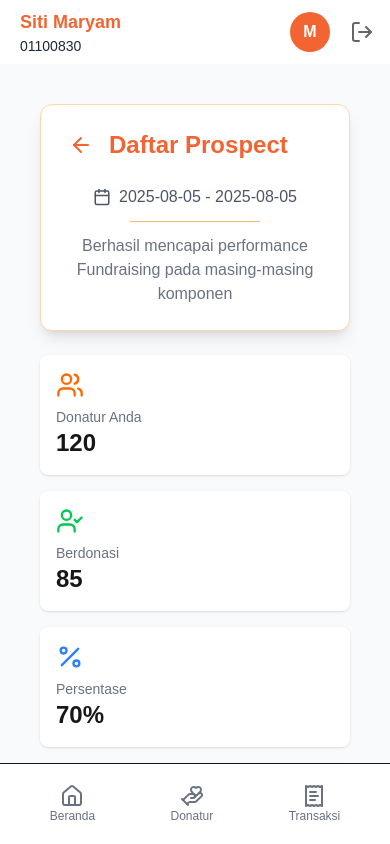
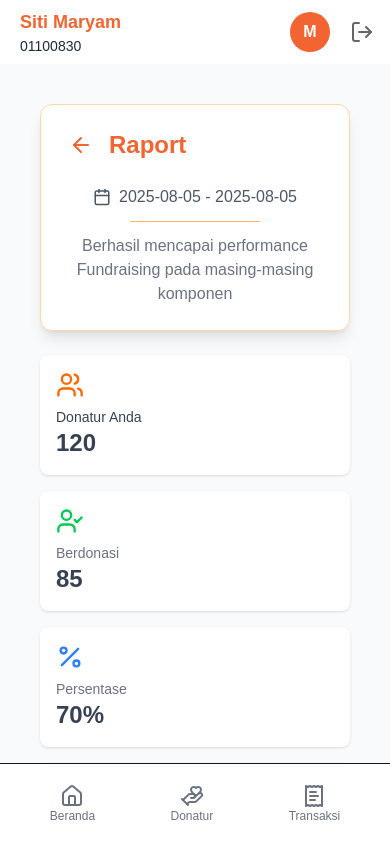
Before and after one commit to MuhammadRevy49/zams, a Next.js app: page /raport in a window 390 px wide. Built offline with nearby package versions, Linux system fonts and the light colour scheme.

Commit message:
Bismillah: update warna teks in mobile

```diff
--- a/app/anakjuara/page.jsx
+++ b/app/anakjuara/page.jsx
@@ -20,7 +20,7 @@ export default function ListAnakJuara() {
                     <ArrowLeft className="mr-3" />
                 </a>
                 <h1 className="text-2xl font-bold text-[#F26532] mb-4">
-                    Daftar Prospect
+                    Daftar Anak Juara
                 </h1>
             </div>
 
@@ -40,7 +40,7 @@ export default function ListAnakJuara() {
                     <input
                         type="text"
                         placeholder="Search..."
-                        className="flex-1 p-2 outline-none"
+                        className="flex-1 p-2 outline-none text-gray-800"
                         value={search}
                         onChange={(e) => setSearch(e.target.value)}
                     />
--- a/app/beasiswa/page.jsx
+++ b/app/beasiswa/page.jsx
@@ -42,7 +42,7 @@ export default function ListBeasiswa() {
                     <ArrowLeft className="mr-3" />
                 </a>
                 <h1 className="text-2xl font-bold text-[#F26532] mb-4">
-                    Daftar Prospect
+                    Daftar Laporan Beasiswa
                 </h1>
             </div>
 
@@ -59,7 +59,7 @@ export default function ListBeasiswa() {
                     <input
                         type="text"
                         placeholder="Search..."
-                        className="flex-1 p-2 outline-none"
+                        className="flex-1 p-2 outline-none text-gray-800"
                         value={search}
                         onChange={(e) => setSearch(e.target.value)}
                     />
--- a/app/campaign/page.jsx
+++ b/app/campaign/page.jsx
@@ -34,7 +34,7 @@ export default function CampaignPage() {
                     <ArrowLeft className="mr-3" />
                 </a>
                 <h1 className="text-2xl font-bold text-[#F26532] mb-4">
-                    Daftar Prospect
+                    Campaign
                 </h1>
             </div>
 
@@ -45,7 +45,7 @@ export default function CampaignPage() {
                     <input
                         type="text"
                         placeholder="Search..."
-                        className="flex-1 p-2 outline-none"
+                        className="flex-1 p-2 outline-none text-gray-800"
                         value={search}
                         onChange={(e) => setSearch(e.target.value)}
                     />
--- a/app/raport/page.jsx
+++ b/app/raport/page.jsx
@@ -20,7 +20,7 @@ export default function RaportSDM() {
                     <ArrowLeft className="mr-3" />
                 </a>
                 <h1 className="text-2xl font-bold text-[#F26532] mb-4">
-                    Daftar Prospect
+                    Raport
                 </h1>
             </div>
         <div className="flex items-center justify-center mt-2 text-gray-600 gap-2">
@@ -37,32 +37,32 @@ export default function RaportSDM() {
       <div className="grid grid-cols-1 sm:grid-cols-2 lg:grid-cols-5 gap-4">
         <div className="bg-white p-4 rounded-lg shadow hover:shadow-lg transition">
           <Users className="text-orange-500 mb-2" size={28} />
-          <p className="text-sm text-gray-500">Donatur Anda</p>
-          <p className="text-2xl font-bold">{data.donaturAnda}</p>
+          <p className="text-sm text-gray-700">Donatur Anda</p>
+          <p className="text-2xl font-bold text-gray-700">{data.donaturAnda}</p>
         </div>
 
         <div className="bg-white p-4 rounded-lg shadow hover:shadow-lg transition">
           <UserCheck className="text-green-500 mb-2" size={28} />
           <p className="text-sm text-gray-500">Berdonasi</p>
-          <p className="text-2xl font-bold">{data.berdonasi}</p>
+          <p className="text-2xl font-bold text-gray-700">{data.berdonasi}</p>
         </div>
 
         <div className="bg-white p-4 rounded-lg shadow hover:shadow-lg transition">
           <Percent className="text-blue-500 mb-2" size={28} />
           <p className="text-sm text-gray-500">Persentase</p>
-          <p className="text-2xl font-bold">{data.persentase}%</p>
+          <p className="text-2xl font-bold text-gray-700">{data.persentase}%</p>
         </div>
 
         <div className="bg-white p-4 rounded-lg shadow hover:shadow-lg transition">
           <UserCheck className="text-purple-500 mb-2" size={28} />
           <p className="text-sm text-gray-500">Donatur Terprospek</p>
-          <p className="text-2xl font-bold">{data.donaturTerprospek}</p>
+          <p className="text-2xl font-bold text-gray-700">{data.donaturTerprospek}</p>
         </div>
 
         <div className="bg-white p-4 rounded-lg shadow hover:shadow-lg transition">
           <UserPlus className="text-pink-500 mb-2" size={28} />
           <p className="text-sm text-gray-500">Jumlah Prospek</p>
-          <p className="text-2xl font-bold">{data.jumlahProspek}</p>
+          <p className="text-2xl font-bold text-gray-700">{data.jumlahProspek}</p>
         </div>
       </div>
     </div>
```
